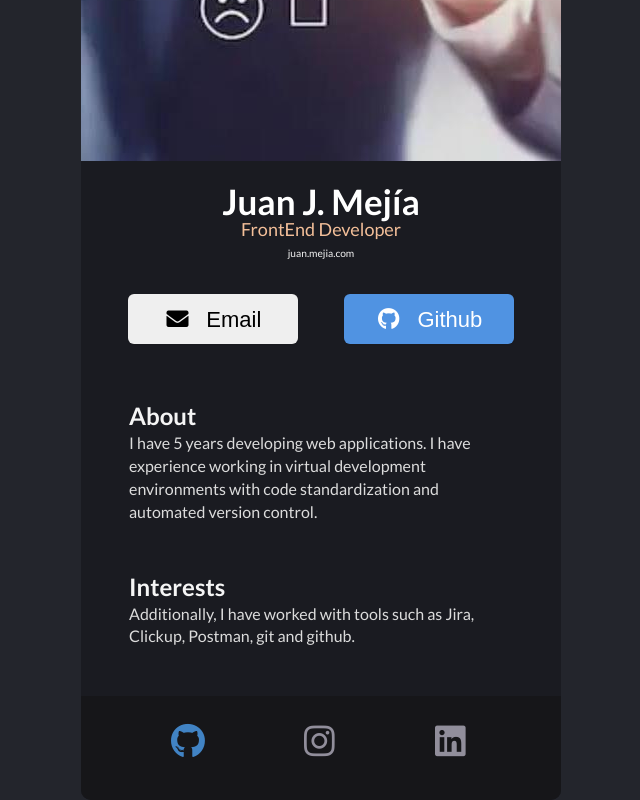
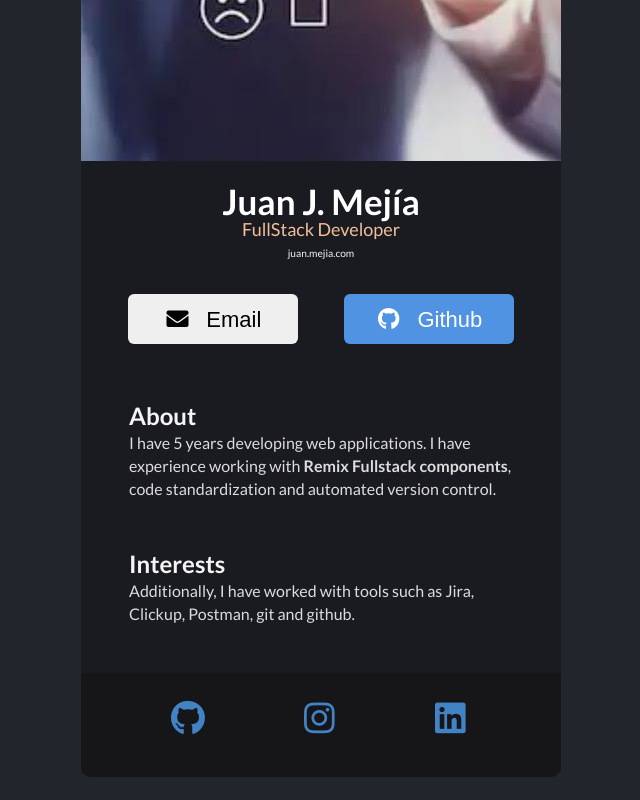
Before and after one commit to imevasoldi/Digital-card, a React (Vite) app: page / in a window 1280 px wide. Shown: the part 319-1119 px from the top of the page, without its empty margins (319-959 px from the left). After the commit the page ends 1096 px from the top, so only its background shows below. Built offline with nearby package versions, Linux system fonts and the light colour scheme.

Commit message:
updating links

```diff
--- a/src/Components/About.jsx
+++ b/src/Components/About.jsx
@@ -1,9 +1,7 @@
 export default function About(){
     return <div className="about--">
         <h2 style={{margin: "0", color: "#F5F5F5"}}>About</h2>
-        <p style={{color: "#DCDCDC"}}>I have 5 years developing web applications. I have experience working in virtual
-development environments with code standardization and automated version
-control.
+        <p style={{color: "#DCDCDC"}}>I have 5 years developing web applications. I have experience working with <strong>Remix Fullstack components</strong>, code standardization and automated version control.
         </p>
     </div>
 }
--- a/src/Components/Footer.jsx
+++ b/src/Components/Footer.jsx
@@ -2,11 +2,15 @@ export const Footer = () => {
     return (
     <div>
         <div style={{borderRadius: "0px 0px 10px 10px"}} className="footer--">
-            <a href="https://github.com/imevasoldi" target="_blank">
-            <i style={{fontSize: "35px"}} className="github icon"/>
+            <a href="https://lustrous-trifle-444c59.netlify.app/" target="_blank">
+                <i style={{fontSize: "35px"}} className="github icon"/>
             </a>
-        <i style={{fontSize: "35px"}} className="instagram icon"/>
-        <i style={{fontSize: "35px"}} className="linkedin icon"/>
+            <a href="https://idyllic-cendol-24021b.netlify.app/" target="_blank">
+                <i style={{fontSize: "35px"}} className="instagram icon"/>
+            </a>
+            <a href="https://spectacular-bublanina-6c918d.netlify.app/" target="_blank">
+                <i style={{fontSize: "35px"}} className="linkedin icon"/>
+            </a>
         </div>
     </div>
     )
--- a/src/Components/Info.jsx
+++ b/src/Components/Info.jsx
@@ -7,14 +7,14 @@ function Info () {
                 Juan J. Mejía</h1>
             <h2 className="info--subtitle"
             >
-                FrontEnd Developer</h2>
+                FullStack Developer</h2>
             <h3 className="website--link"> juan.mejia.com</h3>
         </div>
         <div className="buttons--">
             <button className="button--mail">
                 <i style={{marginRight: "10%"}} className="mail icon"/>
                 Email</button>
-            <a href="https://github.com/imevasoldi" target="_blank">
+            <a href="https://main--reliable-daffodil-f59850.netlify.app/" target="_blank">
             <button className="button--linkedin">
                 <i style={{marginRight: "10%"}} className="github icon"/>
                 Github</button>
```
